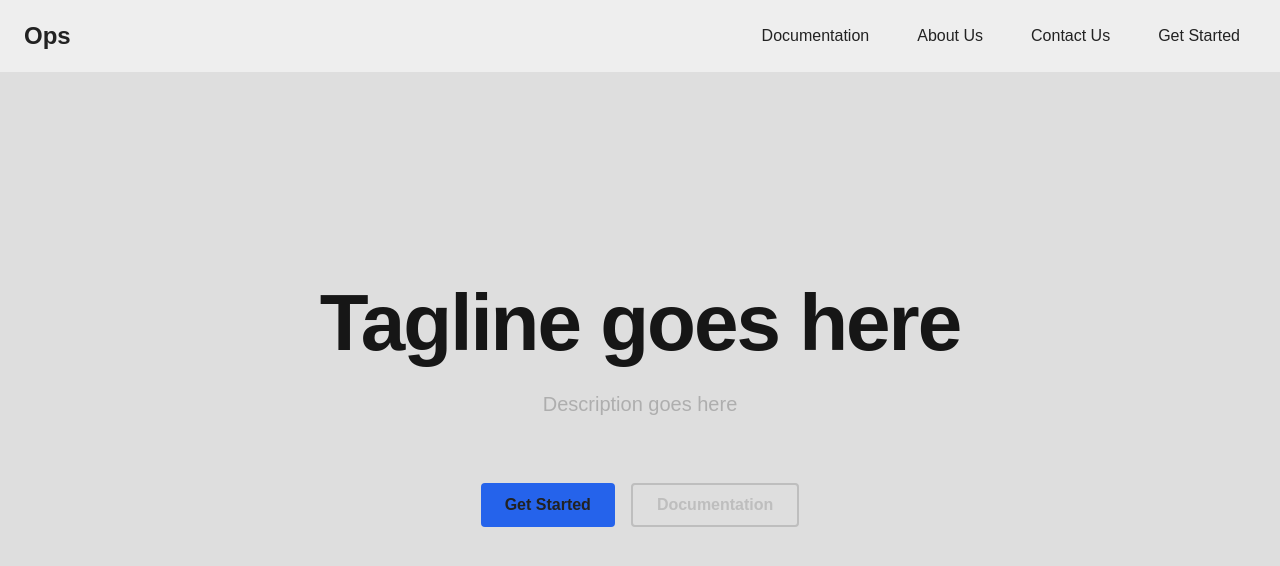
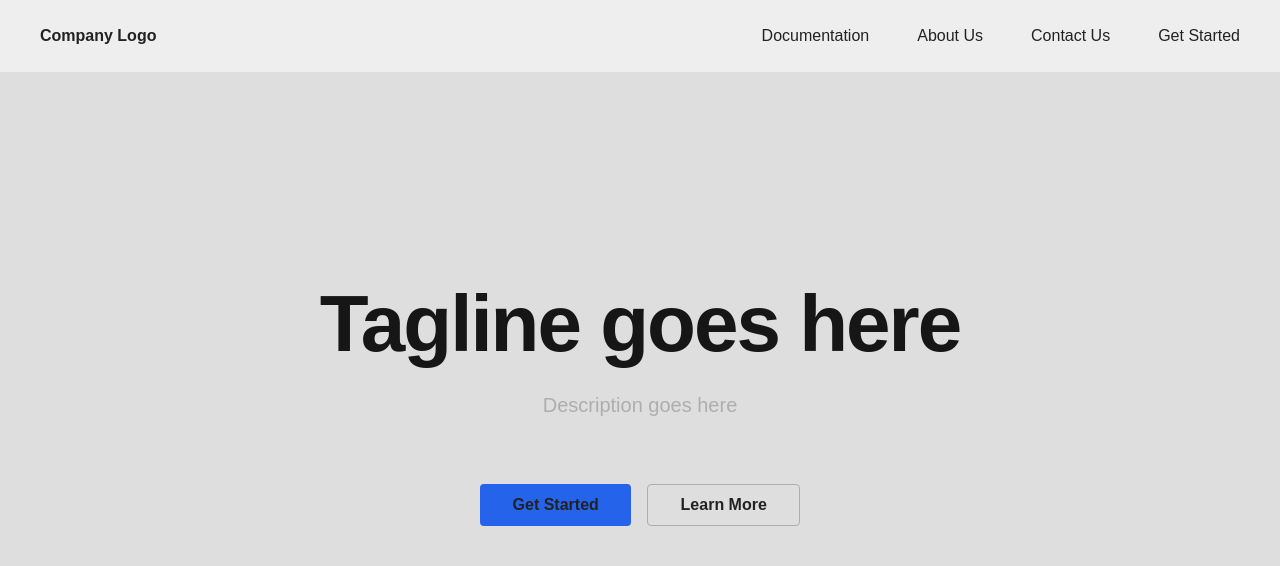
Before and after one commit to cynessa-dev/ops, a Next.js app: page / in a window 1280 px wide. Shown: the top 566 px of the page. Built offline with nearby package versions, Linux system fonts and the light colour scheme.

Commit message:
🎨 style(ui): apply Button component to other pages
AFFECTED:
- landing page
- navigation bar

```diff
--- a/app/globals.css
+++ b/app/globals.css
@@ -37,7 +37,7 @@
     --card: oklch(20.0% 0.0 0.0);
     --border: oklch(30.0% 0.0 0.0);
     --heading: oklch(95.0% 0.0 0.0);
-    --secondary: oklch(60.0% 0.0 0.0);
+    --secondary: oklch(70.0% 0.0 0.0);
     --muted: oklch(50.0% 0.0 0.0);
   }
 }
--- a/components/button.tsx
+++ b/components/button.tsx
@@ -4,27 +4,37 @@ import { useRouter } from "next/navigation";
 
 type ButtonProps = {
     text: string;
-    variant: "primary" | "secondary";
+    variant?: "primary" | "secondary";
     action?: "button" | "submit" | "reset";
     destination?: string;
 };
 
 export default function Button({ text, variant, action = "button", destination }: ButtonProps) {
-    const router = useRouter();
+    const Router = useRouter();
+    var bgColor = "";
 
     function handleClick() {
         if (destination) {
-            router.push(destination);
+            Router.push(destination);
 
             return;
         }
+    }
+
+    switch (variant) {
+        case "primary":
+            bgColor = "bg-(--primary-action) hover:bg-(--primary-hover)";
+            break;
+        case "secondary":
+            bgColor = "border border-(--secondary)";
+            break;
     }
 
     return (
         <button
             type={action}
             onClick={handleClick}
-            className="w-full px-4 py-2 bg-(--primary-action) font-bold rounded cursor-pointer hover:bg-(--primary-hover) transition">
+            className={`w-full px-4 py-2 ${bgColor} font-bold rounded cursor-pointer transition`}>
         {text}
         </button>
     );
--- a/components/hero.tsx
+++ b/components/hero.tsx
@@ -1,3 +1,5 @@
+import Button from "@/components/button";
+
 export default function Hero() {
     return (
         <section className="flex flex-col justify-center items-center min-w-full min-h-screen">
@@ -5,9 +7,9 @@ export default function Hero() {
                 <h1 className="text-(--heading) text-[5rem] font-bold leading-tight tracking-tight">Tagline goes here</h1>
                 <h2 className="text-(--secondary) text-[1.25rem]">Description goes here</h2>
             </div>
-            <div id="actions" className="mt-16 flex gap-4">
-                <button className="font-semibold bg-(--primary-action) px-6 py-2 rounded cursor-pointer hover:bg-(--primary-hover)">Get Started</button>
-                <button className="font-semibold text-(--border) px-6 py-2 border-2 border-(--border) rounded cursor-pointer">Documentation</button>
+            <div id="actions" className="mt-16 w-1/4 flex gap-4">
+                <Button text="Get Started" variant="primary" destination="/portal" />
+                <Button text="Learn More" variant="secondary" destination="/about" />
             </div>
         </section>
     );
--- a/components/navigation.tsx
+++ b/components/navigation.tsx
@@ -1,8 +1,12 @@
+import Button from "./button";
+
 export default function Navigation() {
   return (
-    <nav className="absolute top-0 left-0 right-0 flex items-center justify-between px-6 bg-(--card)">
+    <nav className="absolute top-0 left-0 right-0 flex justify-between items-center px-6 bg-(--card)">
       {/* COMPANY LOGO */}
-      <h1 className="text-2xl font-bold">Ops</h1>
+      <div className="flex items-center">
+        <Button text="Company Logo" destination="/" />
+      </div>
 
       {/* MENU OPTIONS */}
       <ul className="flex gap-4">
```
